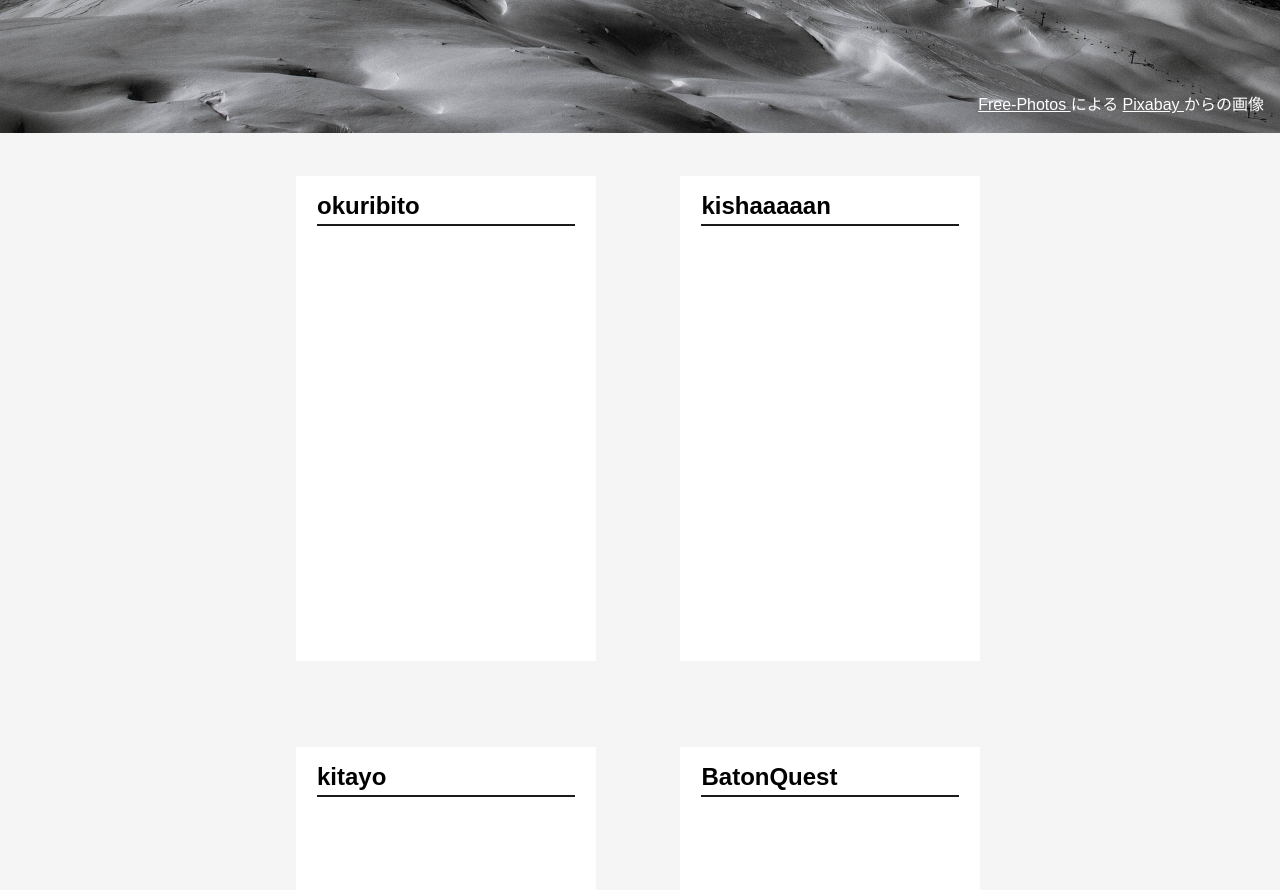
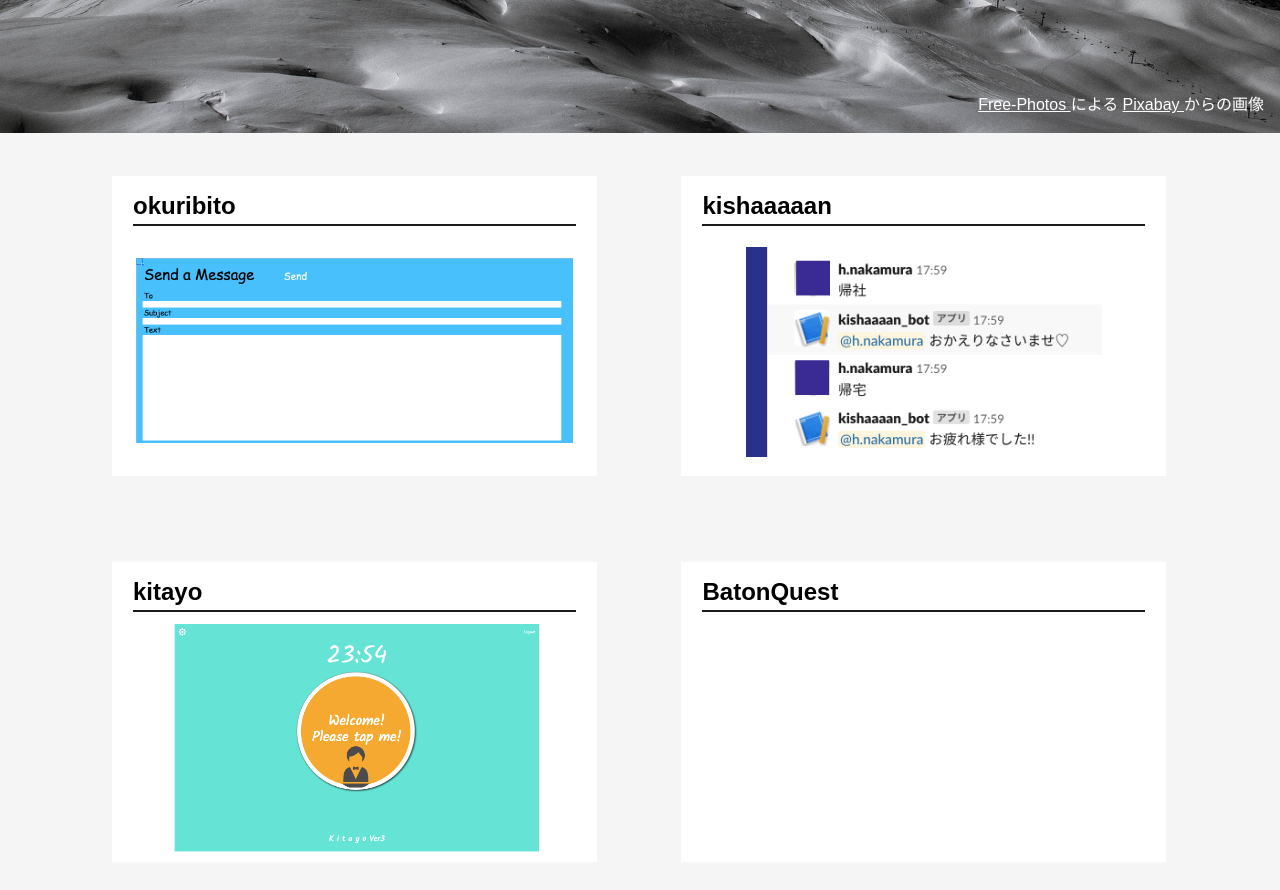
Before and after one commit to flower81/flower81-pages, a plain HTML site: page index.html in a window 1280 px wide. Shown: the part 720-1610 px from the top of the page. Drawn offline with Linux system fonts and the light colour scheme.

Commit message:
insert tp images.

```diff
--- a/css/style.css
+++ b/css/style.css
@@ -83,7 +83,7 @@ img {
 }
 
 .product-area {
-  width: 768px;
+  width: 1136px;
   height: auto;
   margin: 0;
   padding: 0;
@@ -92,11 +92,12 @@ img {
   transform: translateX(-50%);
 }
 .product-contents {
-  width: 300px;
-  height: 485px;
+  width: 485px;
+  height: 300px;
   background-color: #ffffff;
   display: inline-block;
   margin: 43px 40px;
+
 }
 
 .product-contents p {
@@ -108,12 +109,30 @@ img {
 }
 
 .product-contents img {
-  width: 200px;
-  margin: 26px 50px;
   padding: 0;
   display: block;
+}
+
+.img-okuribito {
+  margin: 32px auto;
+  width: 90%;
+  height: auto;
+}
+
+.img-kishaaaaan {
+  margin: 21px auto;
+  width: auto;
+  height: 70%;
 
 }
+
+.img-kitayo {
+  margin: auto;
+  width: 76%;
+  height: auto;
+
+}
+
 .product-contents:hover {
     box-shadow: 0px 0px 5px #c0c0c0;
 }
--- a/index.html
+++ b/index.html
@@ -30,14 +30,15 @@
       <div class="product-area">
         <div class="product-contents">
           <p>okuribito</p>
-          <!--img src="./img/okuribito.png" alt="okuribito.png"-->
-
+          <img class="img-okuribito"src="./img/okuribito.png" alt="okuribito.png">
         </div>
         <div class="product-contents">
           <p>kishaaaaan</p>
+          <img class="img-kishaaaaan" src="./img/kishaaaaan.png" alt="kishaaaaan.png">
         </div>
         <div class="product-contents">
           <p>kitayo</p>
+          <img class="img-kitayo" src="./img/kitayo.png" alt="kitayo.png">
         </div>
         <div class="product-contents">
           <p>BatonQuest</p>
```
Also changed, not shown: img/kishaaaaan.png (added), img/kitayo.png (added).
